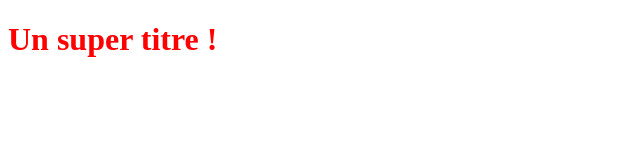
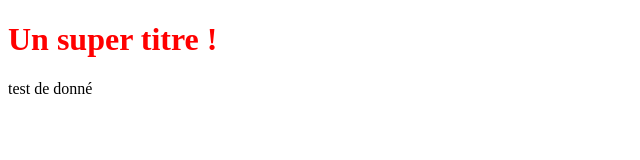
Before and after one commit to florianBelz/OpenClassRoomsProject, a plain HTML site: page Index.html in a window 1280 px wide. Shown: the whole page, without its empty margins (0-640 px from the left). Drawn offline with Linux system fonts and the light colour scheme.

Commit message:
add text

```diff
--- a/Index.html
+++ b/Index.html
@@ -6,5 +6,6 @@
 </head>
 <body>
    <h1>Un super titre !</h1>
+   <p> test de donné  </p>
 </body>
 </html>
```
